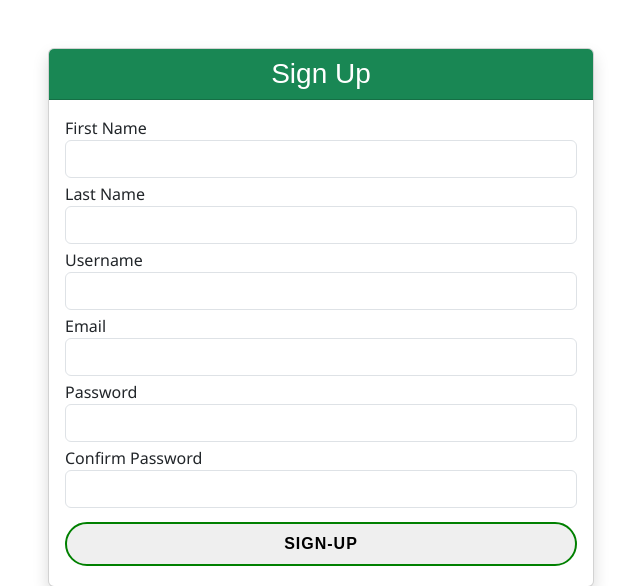
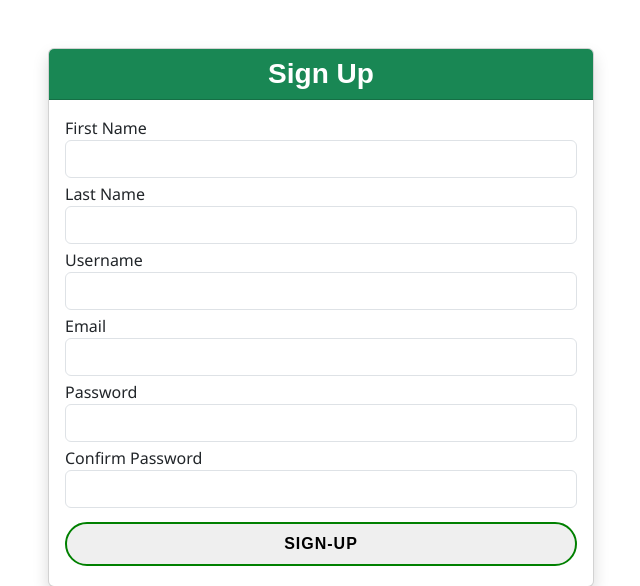
Before and after one commit to narayan071/yfs3, a Django app: page /user/signup/ in a window 1280 px wide. Shown: the part 68-654 px from the top of the page, without its empty margins (319-959 px from the left). Run offline with Django 4.2, Linux system fonts and the light colour scheme; some libraries are stand-ins or nearby versions.

```diff
--- a/templates/user/signin.html
+++ b/templates/user/signin.html
@@ -7,7 +7,7 @@
         <div class="col-md-6 mx-auto">
             <div class="card shadow-lg"  data-aos="zoom-in">
                 <div class="card-header bg-success text-white text-center">
-                    <h3 class="my-auto">Log In</h3>
+                    <h3 class="my-auto fw-bolder">Log In</h3>
                 </div>
                 <div class="card-body">
                     {% for message in messages %}
--- a/templates/user/signup.html
+++ b/templates/user/signup.html
@@ -7,7 +7,7 @@
         <div class="col-md-6 mx-auto">
             <div class="card shadow "   data-aos="zoom-in">
                 <div class="card-header bg-success text-white text-center">
-                    <h3 class="my-auto">Sign Up</h3>
+                    <h3 class="my-auto fw-bolder">Sign Up</h3>
                 </div>
                 <div class="card-body">
                     {% for message in messages %}
```
